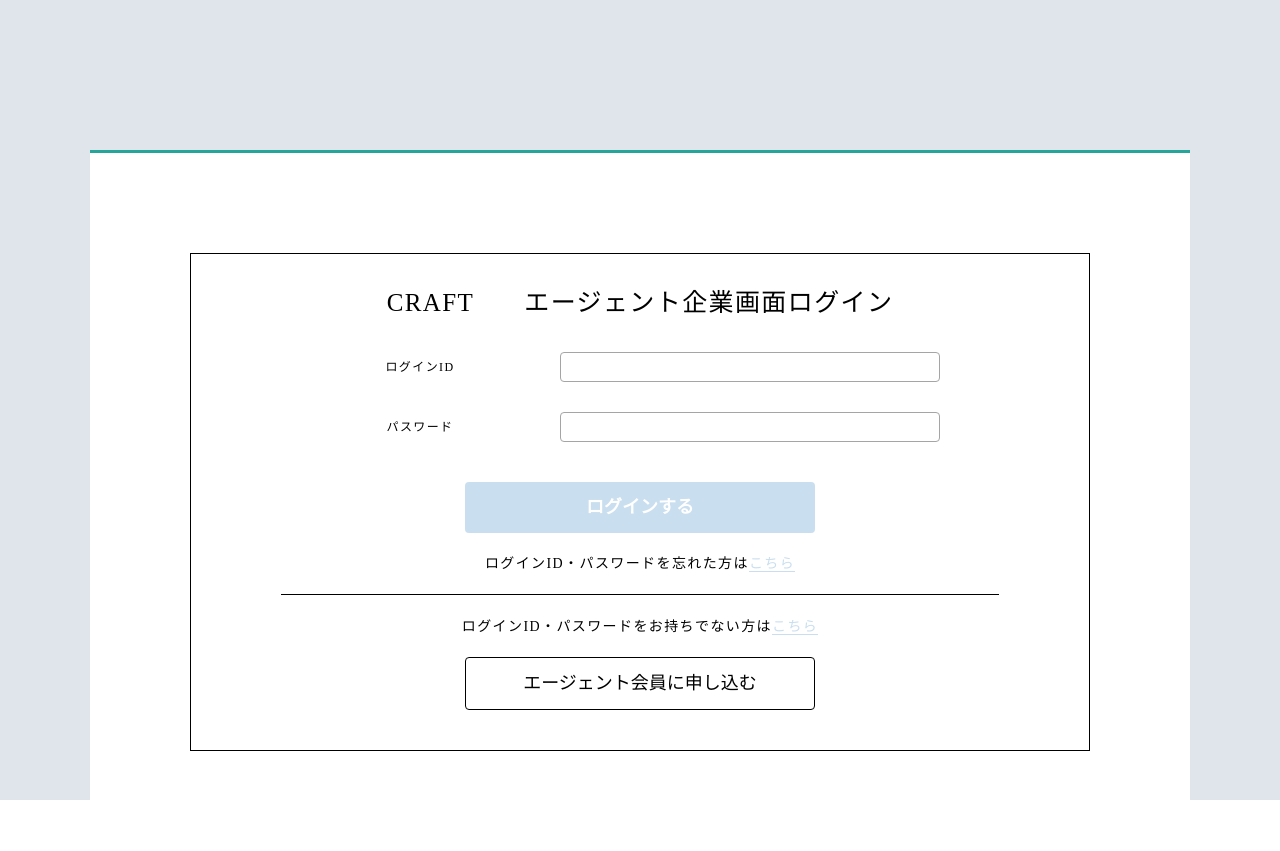
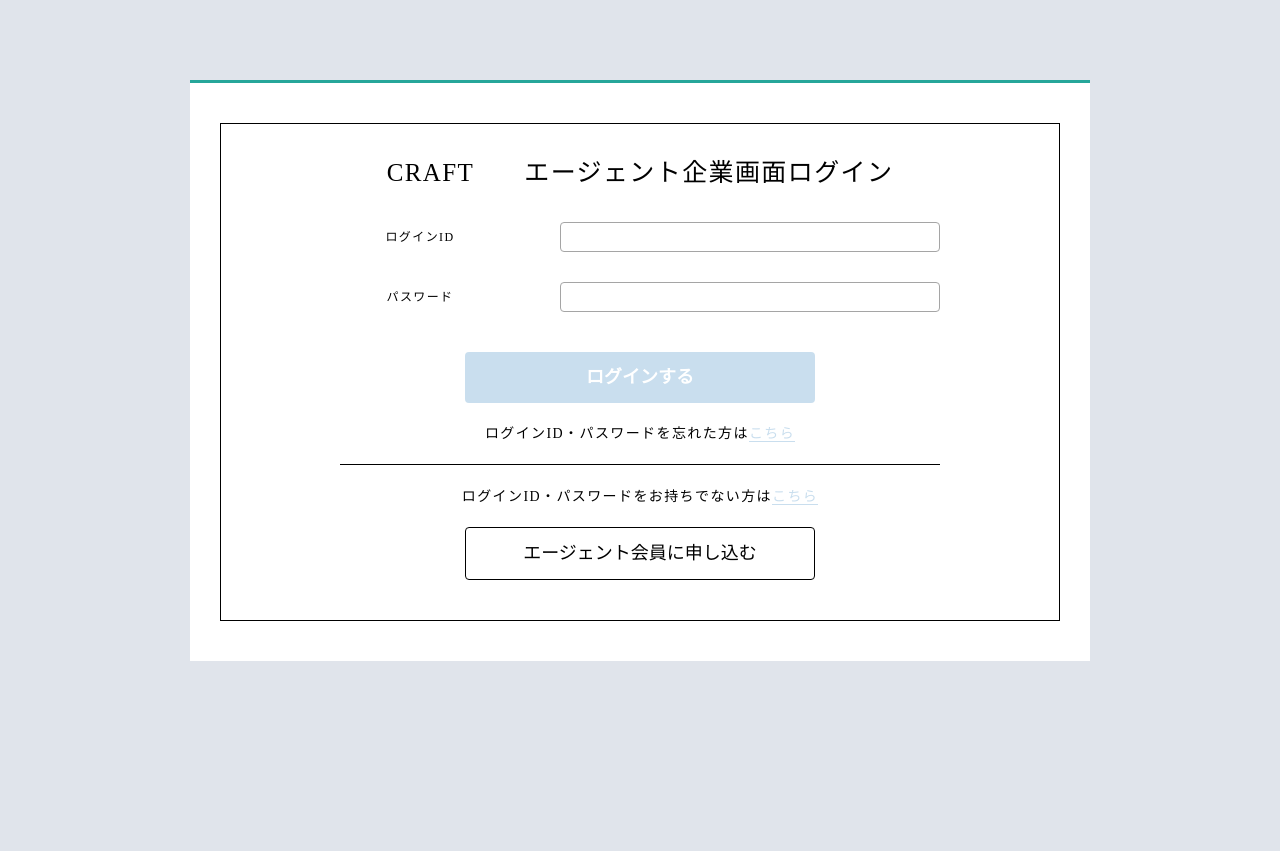
Before and after one commit to posse-ap/-teamdev-2022-posse1-team2C-, a PHP site: page /CRAFT/agent/login.php in a window 1280 px wide. After the commit the page ends 661 px from the top, so only its background shows below. Run offline with PHP 8.4, Linux system fonts and the light colour scheme.

Commit message:
#22 cssのずれを修正

```diff
--- a/src/assets/css/agent_login.css
+++ b/src/assets/css/agent_login.css
@@ -93,12 +93,13 @@ img {
   margin: 0 auto;
   min-height: 0;
   height: 100vh;
+  padding-top: 80px;
 }
 
 .main {
-  padding: 100px;
+  padding: 40px 30px;
   margin: 0 auto;
-  width: 1100px;
+  width: 900px;
   text-align: center;
 }
 
@@ -167,7 +168,7 @@ img {
 }
 .login__inner__border {
   border-top: 1px solid black;
-  width: 80%;
+  width: 600px;
   height: 1px;
   margin: 0 auto;
 }
--- a/src/assets/scss/agent_login.scss
+++ b/src/assets/scss/agent_login.scss
@@ -6,12 +6,13 @@
   margin: 0 auto;
   min-height: 0;
   height: 100vh;
+  padding-top: 80px;
 }
 
 .main {
-  padding: 100px;
+  padding: 40px 30px;
   margin: 0 auto;
-  width: 1100px;
+  width: 900px;
   text-align: center;
 }
 
@@ -94,7 +95,7 @@
 
   &__border{
     border-top: 1px solid black;
-    width: 80%;
+    width: 600px;
     height: 1px;
     margin: 0 auto;
   }
```
Also changed, not shown: src/assets/css/agent_login.min.css (+1 -1 lines), 2 other files.
